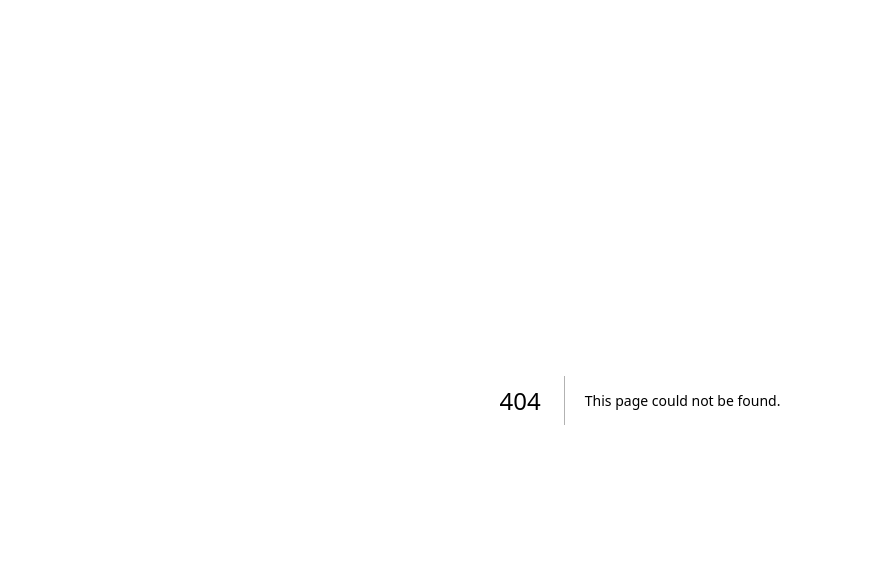
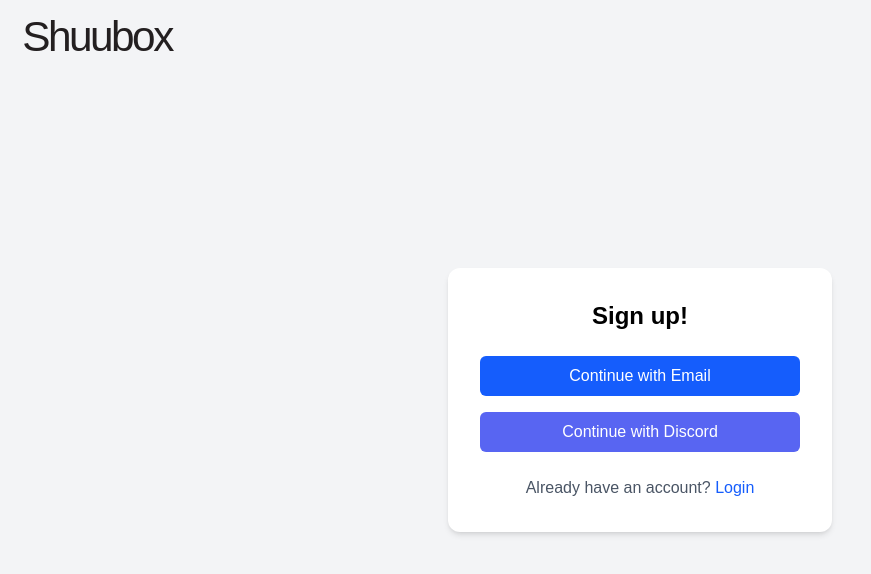
Before and after one commit to rockbison1230/KH8, a Next.js app in the folder shuubox/: page /signup in a window 1280 px wide. Before the commit this address had no page. Shown: the top 574 px of the page, without its empty margins (0-871 px from the left). Built offline with nearby package versions, Linux system fonts and the light colour scheme.

Commit message:
sign up page & sign up form

```diff
--- a/shuubox/app/page.tsx
+++ b/shuubox/app/page.tsx
@@ -1,9 +1,22 @@
 import Image from "next/image";
+import SignUp from "./signup/page";
+import Link from 'next/link';
 
 export default function Home() {
   return (
-    <div className="flex min-h-screen items-center justify-center bg-zinc-50 font-sans dark:bg-black">
+    <div className="flex min-h-screen items-center justify-center bg-zinc-50 font-sans dark:bg-white">
       <main className="flex min-h-screen w-full max-w-3xl flex-col items-center justify-between py-32 px-16 bg-white dark:bg-black sm:items-start">
+        <Image
+          src="/shuubox.svg"
+          alt="My Logo"
+          width={250}
+          height={100}
+        />
+        <Link href="/signup">
+          <button>
+          Sign Up
+          </button>
+        </Link>
         <Image
           className="dark:invert"
           src="/next.svg"
@@ -16,6 +29,12 @@ export default function Home() {
           <h1 className="max-w-xs text-3xl font-semibold leading-10 tracking-tight text-black dark:text-zinc-50">
             To get started, edit the page.tsx file.
           </h1>
+          {/* <?xml version="1.0" encoding="UTF-8"?> */}
+          {/* <svg id="Layer_1" data-name="Layer 1" xmlns="http://www.w3.org/2000/svg" viewBox="0 0 424.6 85.21">
+            <defs>
+              <style>
+                .cls-1 {
+                  letter-spacing: -.06em; */}
           <p className="max-w-md text-lg leading-8 text-zinc-600 dark:text-zinc-400">
             Looking for a starting point or more instructions? Head over to{" "}
             <a
@@ -50,6 +69,7 @@ export default function Home() {
             />
             Deploy Now
           </a>
+
           <a
             className="flex h-12 w-full items-center justify-center rounded-full border border-solid border-black/[.08] px-5 transition-colors hover:border-transparent hover:bg-black/[.04] dark:border-white/[.145] dark:hover:bg-[#1a1a1a] md:w-[158px]"
             href="https://nextjs.org/docs?utm_source=create-next-app&utm_medium=appdir-template-tw&utm_campaign=create-next-app"
--- /dev/null
+++ b/shuubox/app/signup/email.tsx
@@ -0,0 +1,42 @@
+import { useState } from "react";
+
+export default function EmailSignUpForm() {
+    const [formData, setFormData ] = useState({
+        name: "",
+        email: "",
+        password: "",
+    })
+
+    const handleChange = (e) => {
+        const { name, value } = e.target;
+        setFormData((prevFormData) => ({
+            ...prevFormData,
+            [name]: value,
+        }));
+    };
+
+    const handleSubmit = async (e) => {
+        e.preventDefault();
+        console.log(formData);
+
+        // Send data to backend API
+        const res = await fetch("/api/signup", {
+            method: "POST",
+            headers: {"Content-Type": "application/json"},
+            body: JSON.stringify(formData),
+        });
+
+        if (res.ok) {
+            alert("Account created successfully");
+        } else {
+            alert("Error creating account");
+        }
+    };
+
+    return (
+        <main>
+            <h1>Sign Up</h1>
+
+        </main>
+    )
+}
--- /dev/null
+++ b/shuubox/app/signup/page.module.css
@@ -0,0 +1,3 @@
+/* .pageContainer {
+    background-color: #ffffff;
+} */
--- /dev/null
+++ b/shuubox/app/signup/page.tsx
@@ -0,0 +1,116 @@
+'use client';
+import React, { useState } from 'react';
+import Image from "next/image";
+import { useRouter } from "next/navigation";
+import { unstable_HistoryRouter } from 'react-router-dom';
+
+// const SignUp = () => {
+//   return (
+//     <div>
+//       <h1>Sign up!</h1>
+//       <form></form>
+//       </div>
+//   );
+// };
+
+// export default SignUp;
+
+export default function SignUp() {
+  const [showEmailForm, setShowEmailForm] = useState(false);
+  const router = useRouter();
+
+  const handleEmailClick = () => setShowEmailForm(true);
+  const handleClose = () => setShowEmailForm(false);
+
+  const handleDiscordSignup = () => {
+    // Handle Discord signup logic here
+  };
+
+  return (
+    <main className="flex items-center justify-center min-h-screen bg-gray-100">
+      <div className="absolute top-3 left-3 flex items-center space-x-2">
+        <Image
+          src="/shuubox.svg"
+          alt="My Logo"
+          width={250}
+          height={100}
+          className=""
+        />
+      </div>
+
+      <div className="bg-white p-8 rounded-xl shadow-md text-center w-full max-w-sm">
+        <h1 className="text-2xl font-semibold mb-6 text-black">Sign up!</h1>
+          <button
+            onClick={handleEmailClick}
+            className="w-full bg-blue-600 text-white py-2 rounded-md mb-4 hover:bg-blue-700 transition-colors">
+            Continue with Email
+          </button>
+
+        <button
+          onClick={handleDiscordSignup}
+          className="w-full bg-[#5865F2] text-white py-2 rounded-md hover:bg-[#4752C4] transition-colors">
+          Continue with Discord
+        </button>
+
+        <p className="mt-6 text-gray-600">
+          Already have an account?{" "}
+          <a href="/login" className="text-blue-600 font-medium hover:underline">
+            Login
+          </a>
+        </p>
+
+        {showEmailForm && (
+          <div className="fixed inset-0 flex items-center justify-center bg-black bg-opacity-40 z-50">
+          <div className="bg-white rounded-lg shadow-lg p-6 w-full max-w-sm relative">
+            <button
+              onClick={handleClose}
+              className="absolute top-2 right-3 text-gray-500 hover:text-gray-700 text-xl"
+            >
+              ×
+            </button>
+            <h2 className="text-xl font-semibold mb-4 text-center text-black">
+              Sign up with email
+            </h2>
+            <form
+              onSubmit={(e) => {
+                e.preventDefault();
+                alert("Thanks!");
+                setShowEmailForm(false);
+              }}
+              className="space-y-4"
+            >
+              <input
+                type="text"
+                name="name"
+                placeholder="Full name"
+                required
+                className="w-full border border-gray-300 rounded-md px-3 py-2 focus:outline-none focus:ring-2 focus:ring-blue-500 text-gray-900"
+              />
+              <input
+                type="email"
+                name="email"
+                placeholder="Email address"
+                required
+                className="w-full border border-gray-300 rounded-md px-3 py-2 focus:outline-none focus:ring-2 focus:ring-blue-500 text-gray-900"
+              />
+              <input
+                type="password"
+                name="password"
+                placeholder="Password"
+                required
+                className="w-full border border-gray-300 rounded-md px-3 py-2 focus:outline-none focus:ring-2 focus:ring-blue-500 text-gray-900"
+              />
+              <button
+                type="submit"
+                className="w-full bg-blue-600 text-white py-2 rounded-md hover:bg-blue-700 transition-colors"
+              >
+                Create Account
+              </button>
+            </form>
+          </div>
+          </div>
+        )}
+      </div>
+    </main>
+  )
+}
```
Also changed, not shown: shuubox/package.json (+7 -7 lines), shuubox/public/shuubox.svg (added), 1 other file (tests, documents, lock files or other folders).
